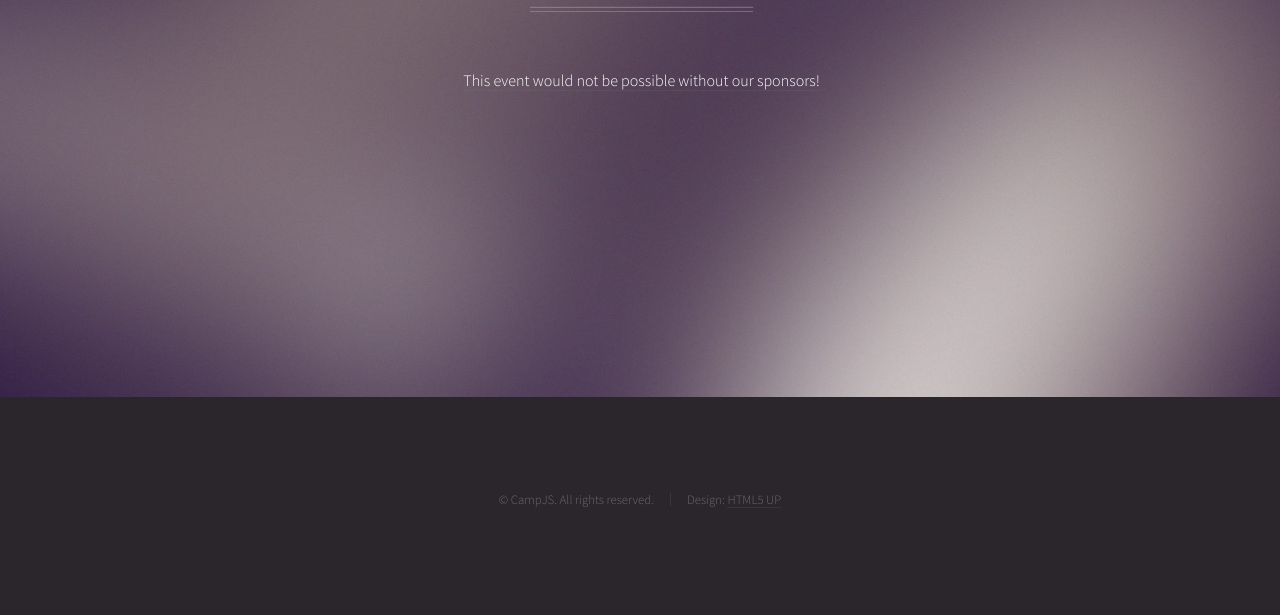
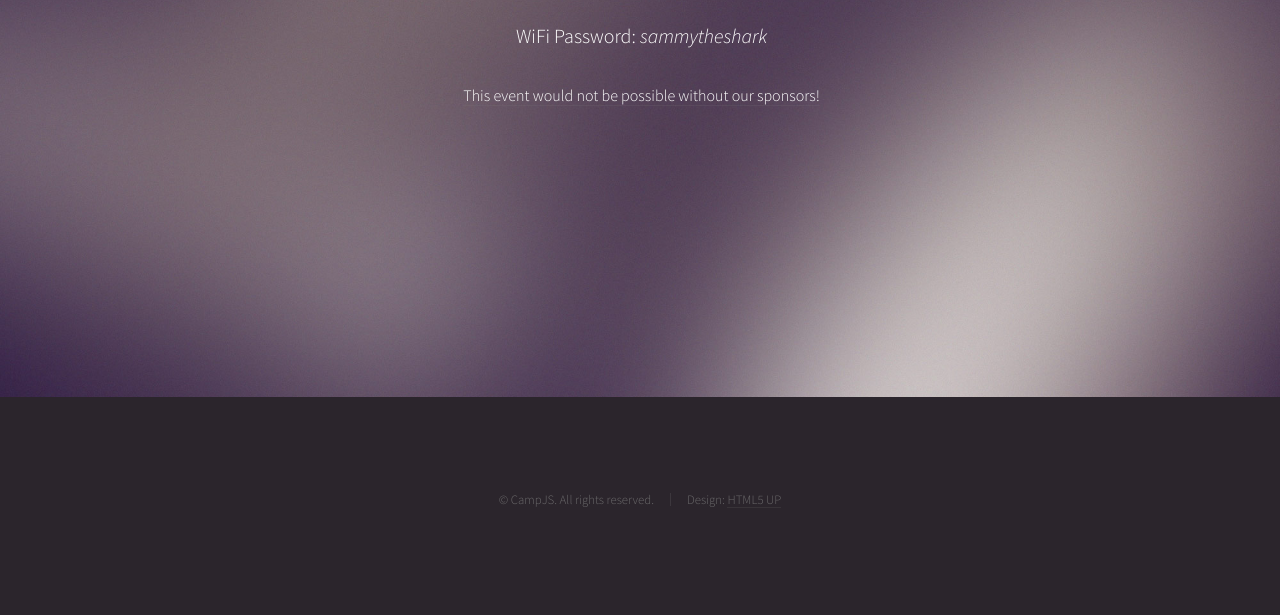
Before and after one commit to campjs/campjs-intranet-5, a plain HTML site: page index.html in a window 1280 px wide. Shown: the part 403-1018 px from the top of the page. Drawn offline with Linux system fonts and the light colour scheme.

Commit message:
add wifi password

```diff
--- a/index.html
+++ b/index.html
@@ -25,7 +25,7 @@
 							<header>
 								<h1><a href="index.html" id="logo">CampJS</a></h1>
 								<hr />
-								<!-- <p>WiFi Password: <i>you should read your ssid</i></p> -->
+								<p>WiFi Password: <i>sammytheshark</i></p>
 							</header>
               <footer>
                 <a href="sponsors.html">This event would not be possible without our sponsors!</a>
```
